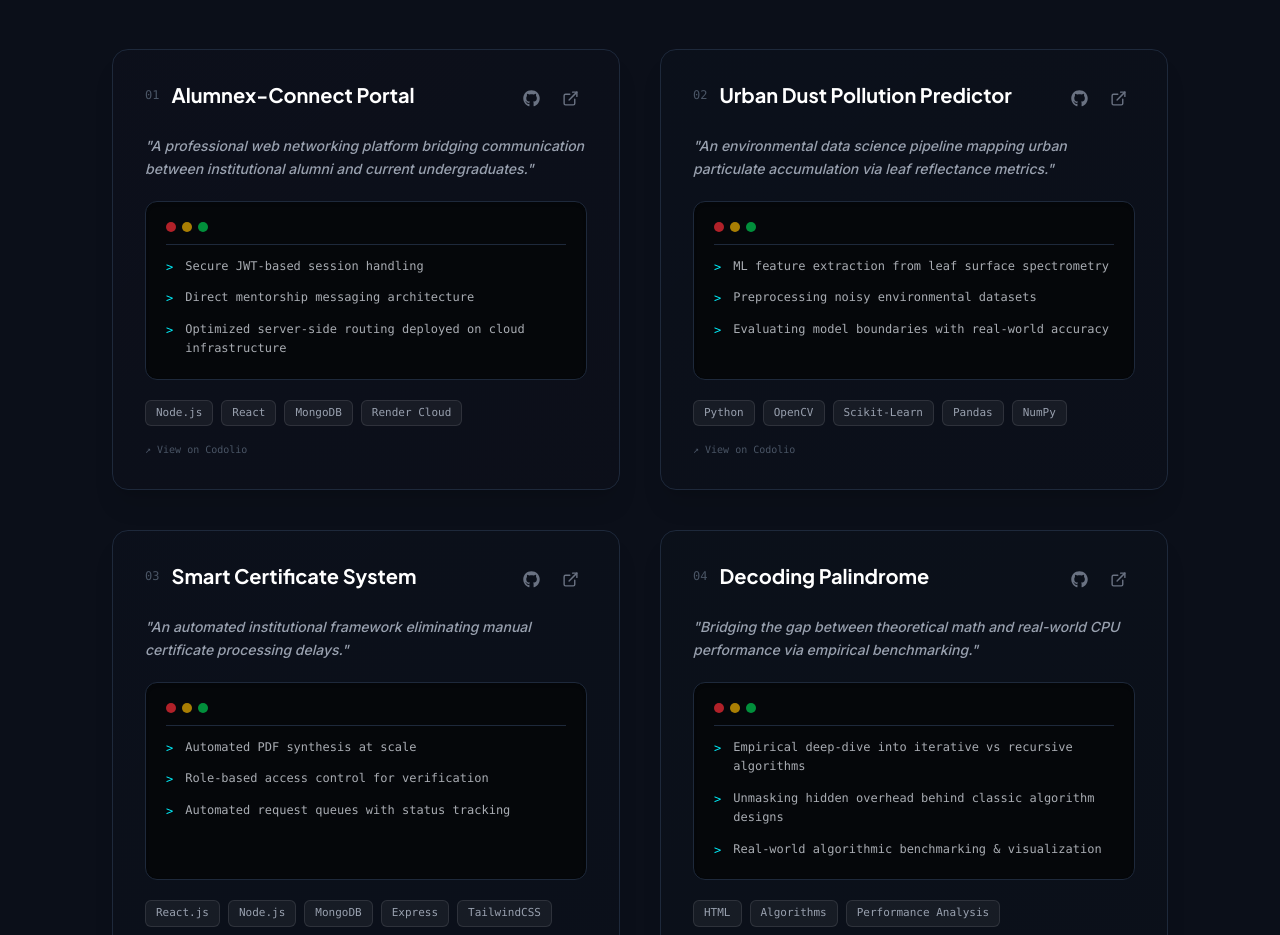
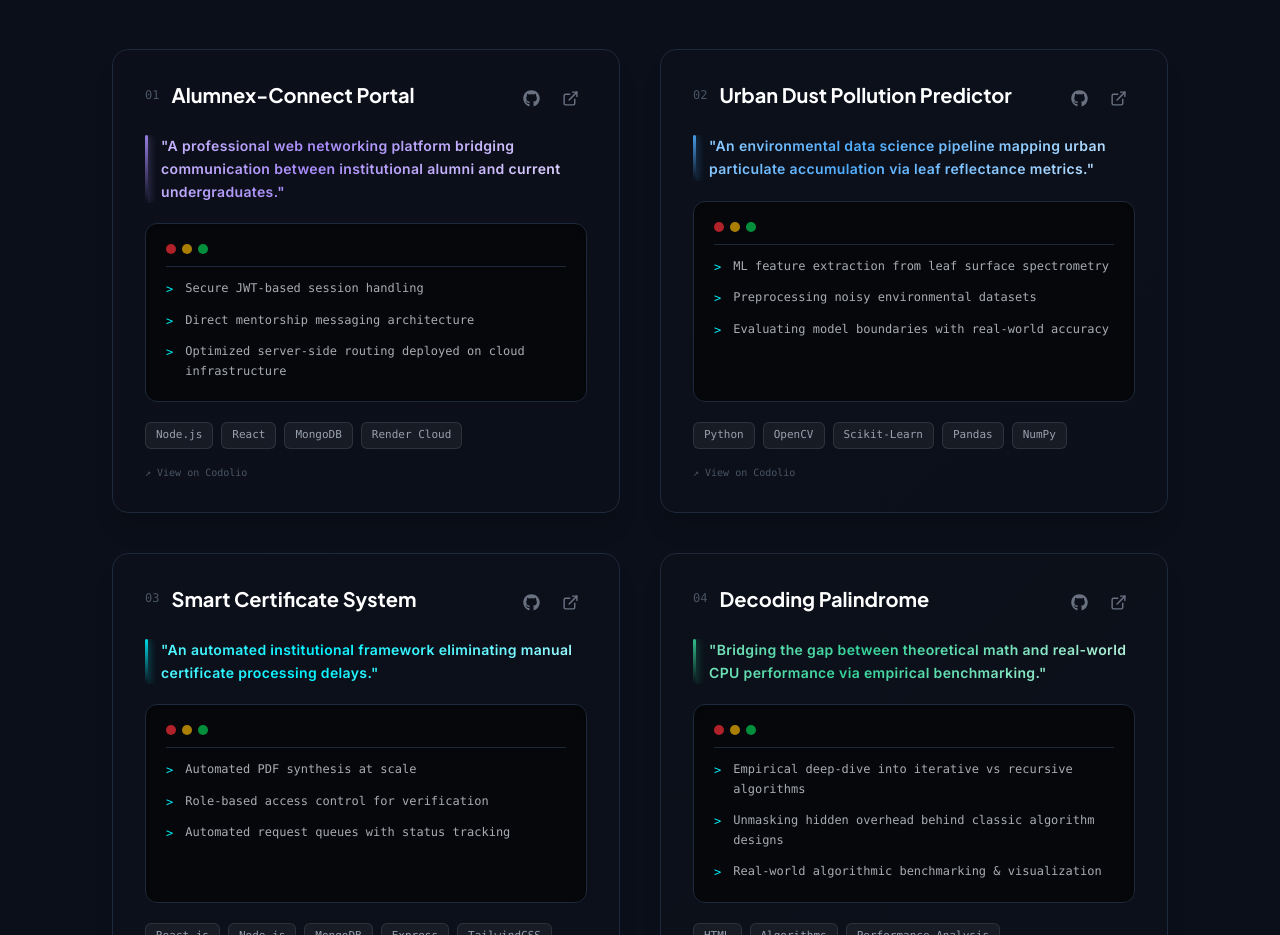
Before and after one commit to SrimanKumarV/my_portfolio, a React app: page / in a window 1280 px wide. Shown: the part 2620-3555 px from the top of the page. Built offline with nearby package versions, Linux system fonts and the light colour scheme; the HTML template or start-up script is replaced by a standard one.

Commit message:
style: vibrant gradient taglines on project cards with shimmer animation

```diff
--- a/src/index.css
+++ b/src/index.css
@@ -154,6 +154,13 @@
   animation: shimmer 2s infinite;
 }
 
+/* Project tagline shimmer */
+@keyframes taglineShimmer {
+  0%   { background-position: 0% center; }
+  50%  { background-position: 100% center; }
+  100% { background-position: 0% center; }
+}
+
 /* Gradient border animation */
 @keyframes gradient-spin {
   0% { background-position: 0% 50%; }
--- a/src/sections/Projects.tsx
+++ b/src/sections/Projects.tsx
@@ -200,13 +200,34 @@ const SpotlightCard = ({ project, index }: { project: typeof PROJECTS[0]; index:
               </div>
             </div>
 
-            {/* Hook */}
-            <p
-              className="text-gray-400 text-sm font-medium mb-5 leading-relaxed italic"
+            {/* Hook — vibrant gradient tagline */}
+            <div
+              className="relative mb-5 pl-4 overflow-hidden group/hook"
               style={{ transform: 'translateZ(20px)' }}
             >
-              "{project.hook}"
-            </p>
+              {/* Left accent stripe */}
+              <div
+                className="absolute left-0 top-0 bottom-0 w-[3px] rounded-full"
+                style={{
+                  background: `linear-gradient(180deg, ${accentRgba}0.9), transparent)`,
+                  boxShadow: `0 0 8px ${accentRgba}0.6)`,
+                }}
+              />
+              <p
+                className="text-sm font-semibold leading-relaxed tracking-wide"
+                style={{
+                  background: `linear-gradient(120deg, #ffffff 0%, ${accentRgba}1) 50%, #ffffff 100%)`,
+                  backgroundSize: '200% auto',
+                  WebkitBackgroundClip: 'text',
+                  WebkitTextFillColor: 'transparent',
+                  backgroundClip: 'text',
+                  animation: 'taglineShimmer 4s linear infinite',
+                  textShadow: 'none',
+                }}
+              >
+                "{project.hook}"
+              </p>
+            </div>
 
             {/* Features — Terminal */}
             <div
```
